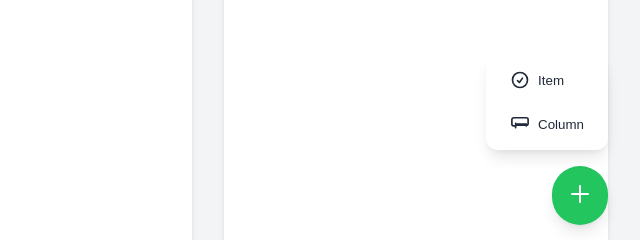
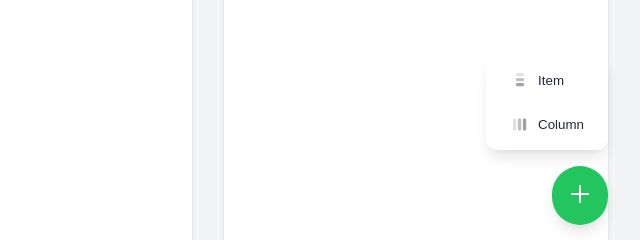
Before and after one commit to izapryanov/AgileBaseBoard, a plain HTML site: page index.html in a window 1280 px wide. Both pictures are taken after a click on the button 1220 px from the left and 738 px from the top of the page. Shown: the part 543-783 px from the top of the page, 640-1280 px from the left. Drawn offline with Linux system fonts and the light colour scheme.

Commit message:
Change the icons for adding item and column

```diff
--- a/index.html
+++ b/index.html
@@ -71,16 +71,20 @@
     <div class="add-btn-container">
         <div id="add-menu" class="add-menu">
             <button id="add-item-option-btn">
-                <!-- Checkmark icon for adding an item -->
-                <svg xmlns="http://www.w3.org/2000/svg" fill="none" viewBox="0 0 24 24" stroke="currentColor">
-                    <path stroke-linecap="round" stroke-linejoin="round" d="M9 12.75L11.25 15L15 9.75M21 12a9 9 0 11-18 0 9 9 0 0118 0z" />
+                 <!-- Board icon for adding a column -->
+                <svg xmlns="http://www.w3.org/2000/svg" width="24" height="24" viewBox="0 0 24 24" fill="none" stroke="currentColor" stroke-width="1.5" stroke-linecap="round" stroke-linejoin="round">
+                    <rect x="7" y="3.5" width="10" height="4" rx="2" fill="#e0e0e0" stroke="none"/>
+                    <rect x="7" y="9.5" width="10" height="4" rx="2" fill="#c0c0c0" stroke="none"/>
+                    <rect x="7" y="15.5" width="10" height="4" rx="2" fill="#a0a0a0" stroke="none"/>
                 </svg>
                 Item
             </button>
             <button id="add-column-option-btn">
                 <!-- Board icon for adding a column -->
-                <svg xmlns="http://www.w3.org/2000/svg" fill="none" viewBox="0 0 24 24" stroke="currentColor">
-                    <path stroke-linecap="round" stroke-linejoin="round" d="M19.5 14.25v-2.25H6.75V11.25M6.75 14.25v2.25M6.75 14.25H4.5a2.25 2.25 0 01-2.25-2.25V6.75a2.25 2.25 0 012.25-2.25h15c1.24 0 2.25 1.01 2.25 2.25v4.5a2.25 2.25 0 01-2.25 2.25H6.75z" />
+                <svg xmlns="http://www.w3.org/2000/svg" width="24" height="24" viewBox="0 0 24 24" fill="none" stroke="currentColor" stroke-width="1.5" stroke-linecap="round" stroke-linejoin="round">
+                    <rect x="3.5" y="5" width="4" height="15" rx="2" fill="#e0e0e0" stroke="none"/>
+                    <rect x="9.5" y="5" width="4" height="15" rx="2" fill="#c0c0c0" stroke="none"/>
+                    <rect x="15.5" y="5" width="4" height="15" rx="2" fill="#a0a0a0" stroke="none"/>
                 </svg>
                 Column
             </button>
```
